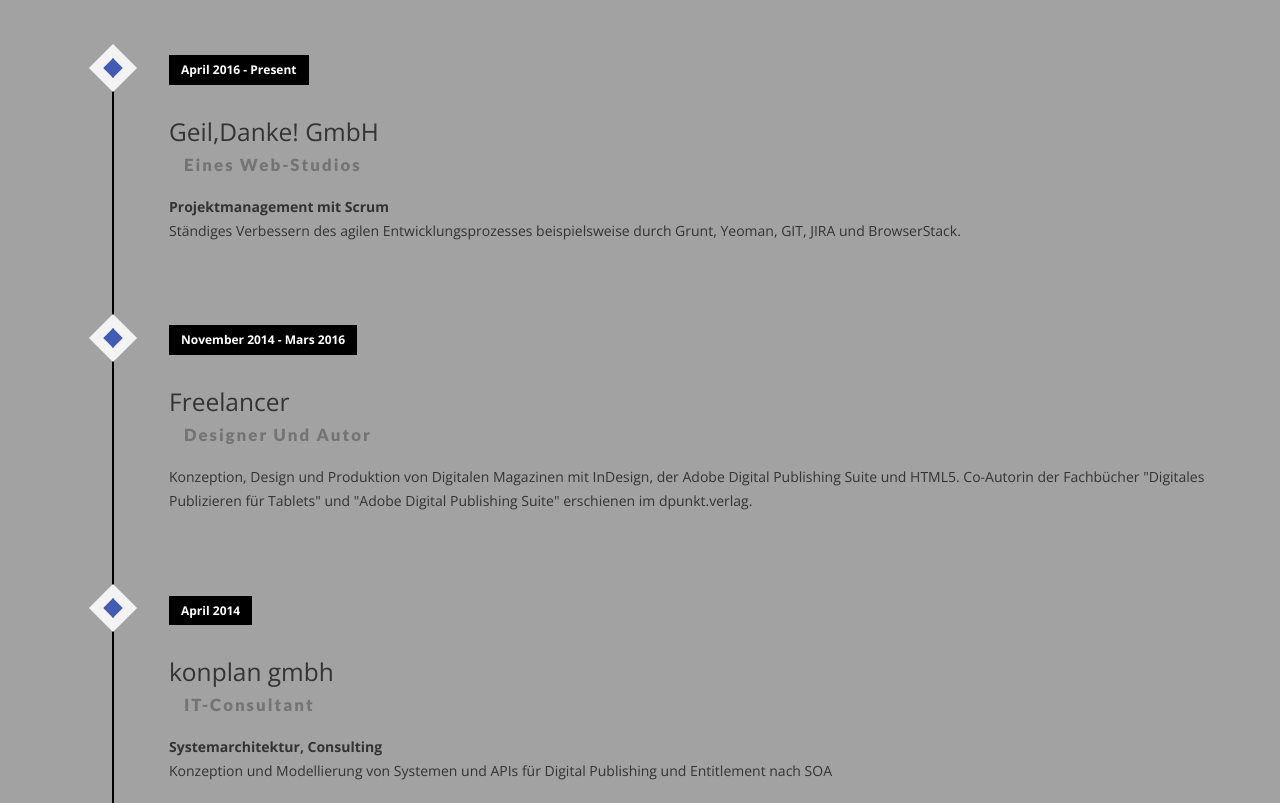
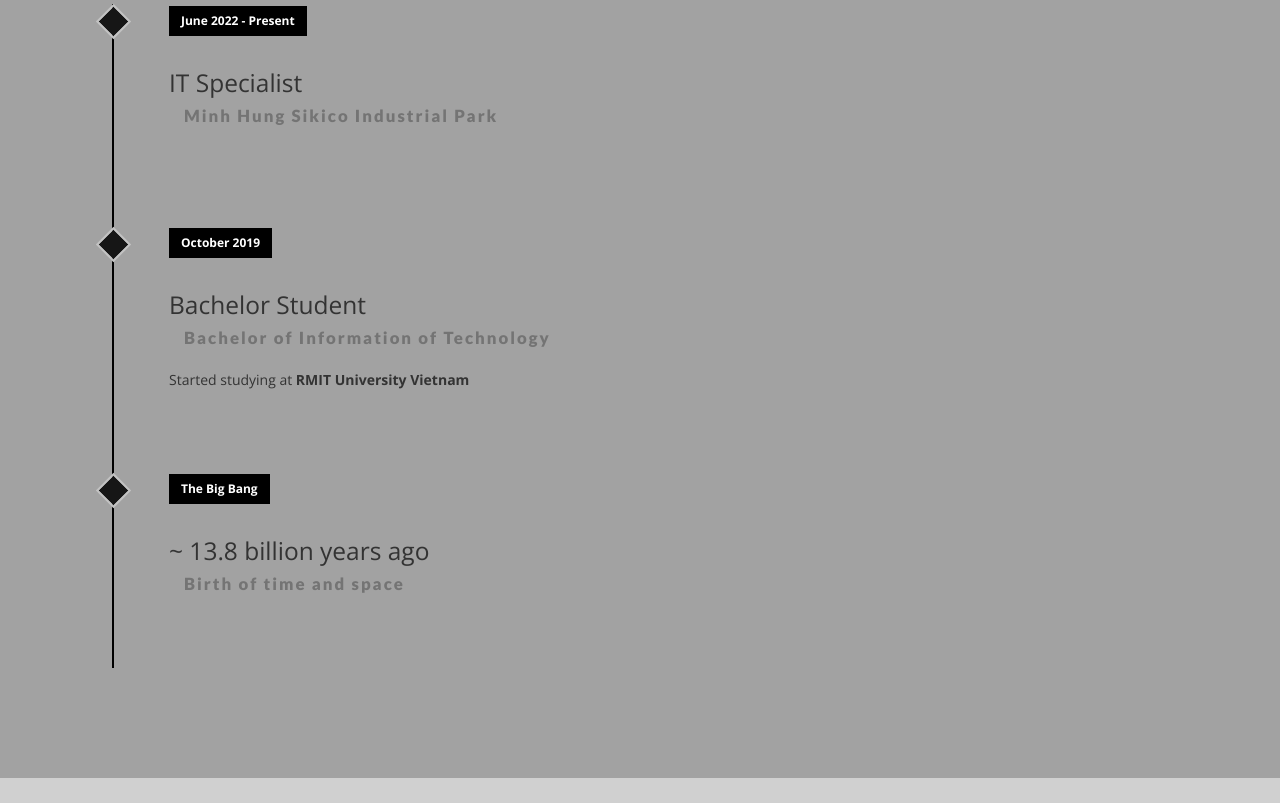
Before and after one commit to s3794510/MyPortfolio-static-bucket, a plain HTML site: page index.html in a window 1280 px wide. Shown: the part 1953-2756 px from the top of the page. Drawn offline with nearby package versions, Linux system fonts and the light colour scheme; files whose address does not match are found by name; a web font is replaced by a local one.

Commit message:
adjust style

```diff
--- a/css/style.css
+++ b/css/style.css
@@ -44,7 +44,7 @@ h1 {
 
 h4 {
     font-family: 'Lato', sans-serif;
-    text-transform: capitalize;
+    /* text-transform: capitalize; */
     letter-spacing: 2px;
     position: relative;
     color: #747474;
@@ -111,6 +111,10 @@ body {
 
 .h-50 {
     height: 50px;
+}
+.signature {
+    height: 20px;
+
 }
 
 
@@ -447,15 +451,15 @@ a.active {
     transition: transform 0.2s ease-in, -webkit-transform 0.2s ease-in;
     -webkit-transform: rotate(45deg);
     transform: rotate(45deg);
-    background-color: #425BB5;
-    outline: 10px solid #f3f3f3;
+    background-color: #161616;
+    outline: 2px solid #c2c2c2;
     display: block;
     margin: 0.5em 0.5em 0.5em -0.5em;
     position: absolute;
     top: 0;
-    left: 2em;
-    width: 1em;
-    height: 1em;
+    left: 1.75em;
+    width: 1.5em;
+    height: 1.5em;
 }
 
 .timeline-event-thumbnail {
@@ -665,6 +669,7 @@ a.active {
 
 #contact {
     padding: 100px 0;
+    background-color: rgb(195, 219, 219);
 }
 
 #contact-form input,
@@ -791,7 +796,7 @@ fieldset {
 ==================================================*/
 
 #specialthanks {
-    padding: 0 0;
+    padding: 100px 0;
 }
 
 
--- a/index.html
+++ b/index.html
@@ -74,7 +74,7 @@
                 <div class="h-50"></div>
                 <p>Appropriately maintain standards compliant total linkage with cutting-edge action items. Enthusiastically create seamless synergy rather than excellent value. Quickly promote premium strategic theme areas vis-a-vis.</p>
                 <p>Appropriately maintain standards compliant total linkage with cutting-edge action items. Enthusiastically create seamless synergy rather than excellent value.</p>
-                <div class="h-50"></div> <img src="img/Signature.svg" width="230" alt="" />
+                <div class="signature"></div> <img src="img/Signature.svg" width="210" alt="" />
                 <div class="h-50"></div>
             </div>
             <div class="col-md-6 about-img-div">
@@ -98,30 +98,27 @@
                     <li class="timeline-event" data-aos="fade-up">
                         <label class="timeline-event-icon"></label>
                         <div class="timeline-event-copy">
-                            <p class="timeline-event-thumbnail">April 2016 - Present</p>
-                            <h3>Geil,Danke! GmbH</h3>
-                            <h4>eines Web-Studios</h4>
-                            <p><strong>Projektmanagement mit Scrum</strong>
-                                <br>Ständiges Verbessern des agilen Entwicklungsprozesses beispielsweise durch Grunt, Yeoman, GIT, JIRA und BrowserStack.</p>
+                            <p class="timeline-event-thumbnail">June 2022 - Present</p>
+                            <h3>IT Specialist</h3>
+                            <h4>Minh Hung Sikico Industrial Park</h4>
+                            <p><strong> </strong> </p>
                         </div>
                     </li>
                     <li class="timeline-event" data-aos="fade-up" data-aos-delay=".2">
                         <label class="timeline-event-icon"></label>
                         <div class="timeline-event-copy">
-                            <p class="timeline-event-thumbnail">November 2014 - Mars 2016</p>
-                            <h3>Freelancer</h3>
-                            <h4>Designer und Autor</h4>
-                            <p>Konzeption, Design und Produktion von Digitalen Magazinen mit InDesign, der Adobe Digital Publishing Suite und HTML5. Co-Autorin der Fachbücher "Digitales Publizieren für Tablets" und "Adobe Digital Publishing Suite" erschienen im dpunkt.verlag.</p>
+                            <p class="timeline-event-thumbnail">October 2019</p>
+                            <h3>Bachelor Student</h3>
+                            <h4>Bachelor of Information of Technology</h4>
+                            <p>Started studying at <b>RMIT University Vietnam</b> </p>
                         </div>
                     </li>
                     <li class="timeline-event" data-aos="fade-up" data-aos-delay=".4">
                         <label class="timeline-event-icon"></label>
                         <div class="timeline-event-copy">
-                            <p class="timeline-event-thumbnail">April 2014</p>
-                            <h3>konplan gmbh</h3>
-                            <h4>IT-Consultant</h4>
-                            <p><strong>Systemarchitektur, Consulting</strong>
-                                <br>Konzeption und Modellierung von Systemen und APIs für Digital Publishing und Entitlement nach SOA</p>
+                            <p class="timeline-event-thumbnail">The Big Bang</p>
+                            <h3>~ 13.8 billion years ago</h3>
+                            <h4>Birth of time and space</h4>
                         </div>
                     </li>
                 </ul>
```
Also changed, not shown: img/Old/Signature.svg.
